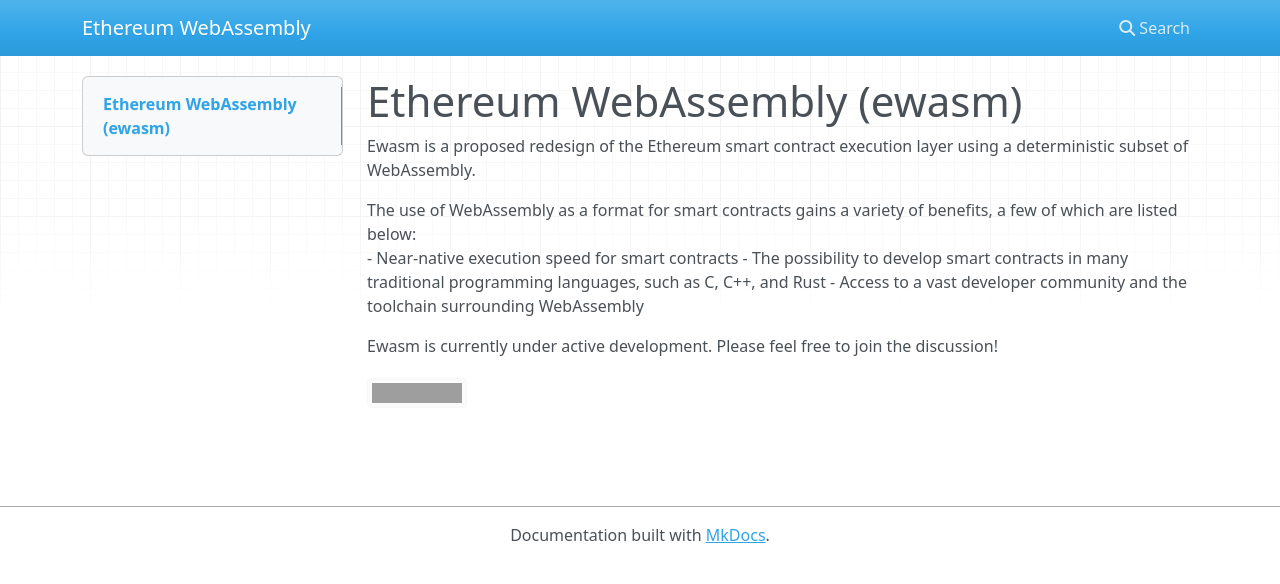
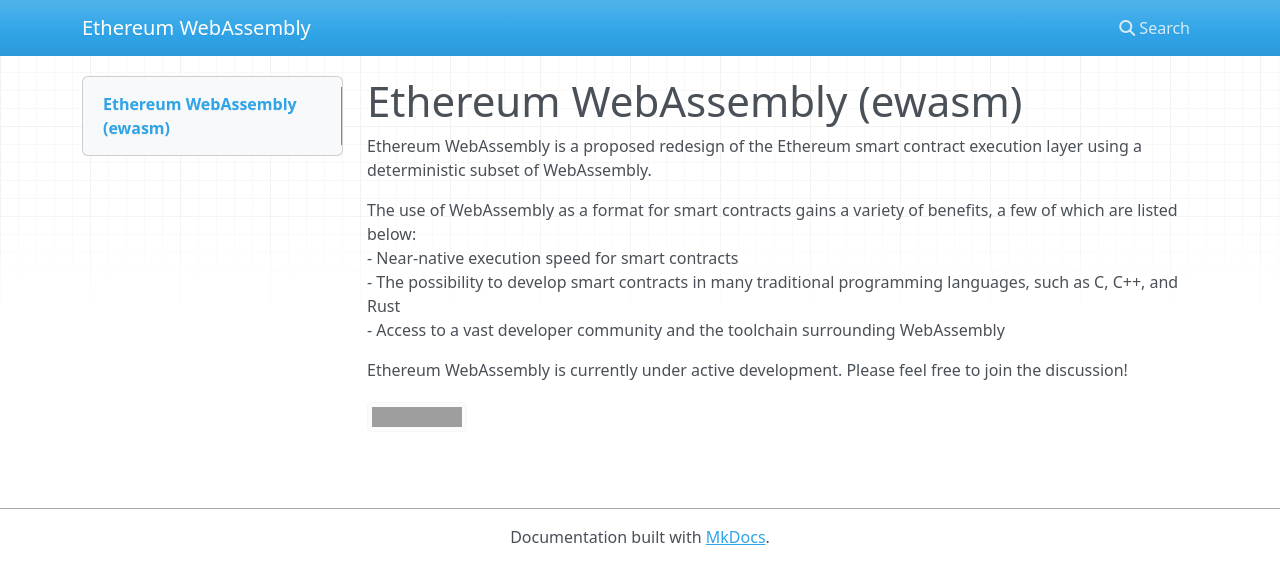
Before and after one commit to unsol/design, an MkDocs documentation site: the page built from docs/index.md, in a window 1280 px wide. Shown: the top 584 px of the page. Built offline with MkDocs 1.6.1, drawn with Linux system fonts in a browser that asks for light colours; nearby versions of some CDN libraries; grey boxes are pictures that could not be loaded.

Commit message:
fix formatting

```diff
--- a/docs/index.md
+++ b/docs/index.md
@@ -1,11 +1,11 @@
 # Ethereum WebAssembly (ewasm)
 
-Ewasm is a proposed redesign of the Ethereum smart contract execution layer using a deterministic subset of WebAssembly.
+Ethereum WebAssembly is a proposed redesign of the Ethereum smart contract execution layer using a deterministic subset of WebAssembly.
 
 The use of WebAssembly as a format for smart contracts gains a variety of benefits, a few of which are listed below:<br/>
-- Near-native execution speed for smart contracts
-- The possibility to develop smart contracts in many traditional programming languages, such as C, C++, and Rust
-- Access to a vast developer community and the toolchain surrounding WebAssembly
+- Near-native execution speed for smart contracts <br/>
+- The possibility to develop smart contracts in many traditional programming languages, such as C, C++, and Rust <br/>
+- Access to a vast developer community and the toolchain surrounding WebAssembly <br/>
 
-Ewasm is currently under active development. Please feel free to join the discussion!<br/>
+Ethereum WebAssembly is currently under active development. Please feel free to join the discussion!<br/>
 [![Gitter chat](https://badges.gitter.im/ewasm.png)](https://gitter.im/ewasm/Lobby)
```
